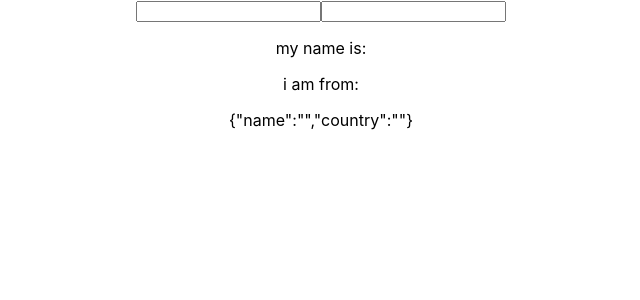
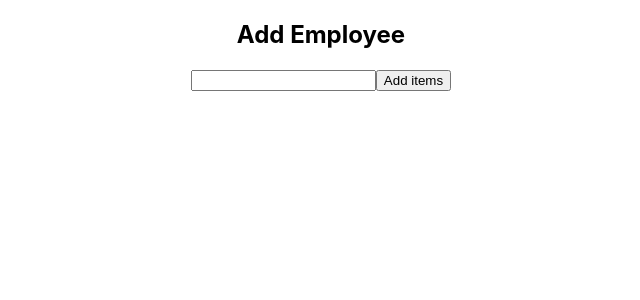
Before and after one commit to Crihojames/React-exercises, a React (Create React App) app: page / in a window 1280 px wide. Shown: the top 300 px of the page, without its empty margins (319-959 px from the left). Built offline with nearby package versions, Linux system fonts and the light colour scheme.

Commit message:
add to  exercise HookStateArray

```diff
--- a/src/App.js
+++ b/src/App.js
@@ -2,6 +2,7 @@ import logo from './logo.svg';
 import Count from './components/Counter'
 import Counter2 from './components/Counter2';
 import Counter3 from './components/Counter3';
+import HookStateArray from './components/HookStateArray';
 import './App.css';
 
 function App() {
@@ -9,7 +10,8 @@ function App() {
     <div className="App">
     {/* <Count/>
     <Counter2/>  */}
-    <Counter3 />
+    {/* <Counter3 /> */}
+    <HookStateArray />
     </div>
   );
 }
--- /dev/null
+++ b/src/components/HookStateArray.js
@@ -0,0 +1,28 @@
+import React,{useState} from 'react';
+
+const HookStateArray = () => {
+    const [items, setItems] = useState([])
+    const [employee, setEmployee] = useState("")
+
+    const addItems = ()=>{
+        setItems([...items,{
+            id:items.length,
+            name: employee,
+
+        }])
+    }
+    return (
+        <div>
+            <h2>Add Employee</h2>
+            <input type="text" value={employee} onChange={(e)=>setEmployee(e.target.value)} />
+            <button onClick={()=>addItems()}>Add items</button>
+            <ul>
+                {items.map((item)=>(
+                    <li key={item.id}>{item.name}</li>
+                ))}
+            </ul>
+        </div>
+    );
+};
+
+export default HookStateArray;
```
